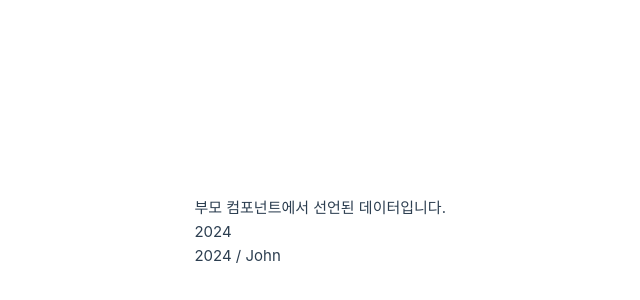
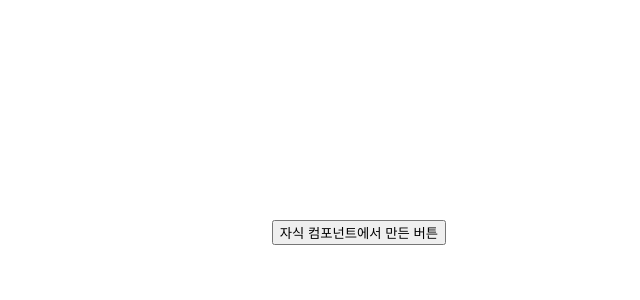
Before and after one commit to DonghyoHong/vue-2024, a Vue app: page / in a window 1280 px wide. Shown: the part 168-468 px from the top of the page, without its empty margins (194-834 px from the left). Built offline with nearby package versions, Linux system fonts and the light colour scheme.

Commit message:
# Options Api / Compostion Api (<script setup lang="ts">

```diff
--- a/src/components/ChildComponent.vue
+++ b/src/components/ChildComponent.vue
@@ -1,49 +1,31 @@
 <template>
-  <div>{{ sendProps1 }}</div>
-  <div>{{ sendProps2 }}</div>
-  <div>{{ sendProps3.id }} / {{ sendProps3.name }}</div>
+  <button @click="sendEvent">자식 컴포넌트에서 만든 버튼</button>
 </template>
 
-<script setup lang="ts">
-// 1. 컴포넌트api에서 타입스크립트로 활용하는 방법
-// 1-1 prop 받은 데이터 형식에 맞게 타입을 지정해준다.
+<script>
+/*<script setup lang="ts">*/
+/*import {ref} from "vue";
 
-//import {defineProps} from 'vue'
-//prop 받은 데이터 이름 자체에 미리 선언해둔 타입을 설정해준다.
+//반응성을 가진 타입이 String
+const data = ref<String>("자식 컴포넌트에서 선언된 데이터 입니다.")
+const emit = defineEmits(["send-event"]);
+const sendEvent = () => {
+  emit("send-event", data.value);
+}*/
 
-
-import {toRefs} from "vue";
-
-interface Props {
-  sendProps1: String,
-  sendProps2: Number,
-  sendProps3: Obj
+//options api
+export default {
+  data() {
+    return {
+      text: "자식 컴포넌트에서 선언된 데이터 입니다."
+    }
+  }
+  , methods: {
+    sendEvent() {
+      this.$emit("send-event", this.text)
+    }
+  }
 }
-
-// defineProps toRefs 내장함수를 통해 prop 받은 데이터를 활용하여 템플릿 부분에 호출하여 사용한다.
-interface Obj {
-  id: Number,
-  name: String
-}
-
-
-const props = defineProps<Props>();
-
-// 객체 구조 분해를 통해 활용
-const {sendProps1, sendProps2, sendProps3} = toRefs(props);
-
-
-/*export default {
-  name: "ChildComponent"
-  , props: {
-    sendProps1: String
-    , sendProps2: Number
-    , sendProps3: Object
-  }
-  , data() {
-    return {}
-  }
-}*/
 </script>
 
 <style scoped>
```
